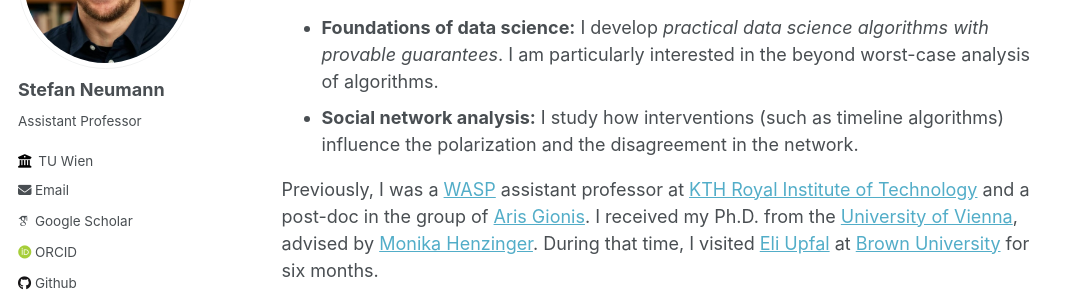
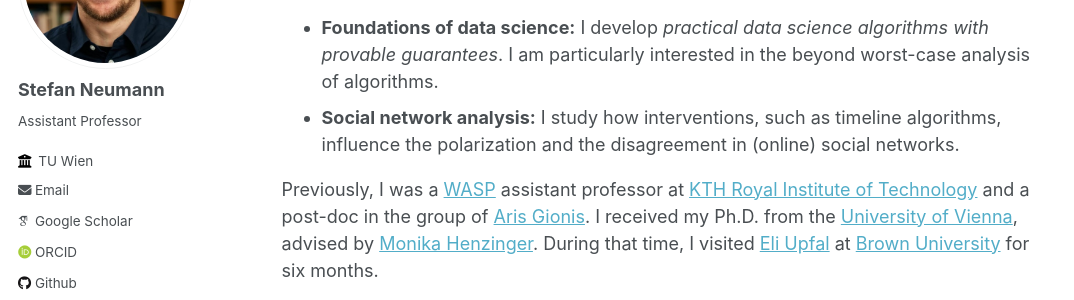
Before and after one commit to StefanResearch/StefanResearch.github.io, a Jekyll site: the page built from _pages/about.md, in a window 1280 px wide and 964 px high. Shown: the part 192-492 px from the top of the window, without its empty margins (0-1074 px from the left). Built offline with Jekyll 4.4.1, drawn with Linux system fonts in a browser that asks for light colours; some web fonts are replaced.

Commit message:
Minor change.

```diff
--- a/_pages/about.md
+++ b/_pages/about.md
@@ -12,8 +12,9 @@ generously funded by a [WWTF VRG grant](/vrg). My main research areas are as fol
 * **Foundations of data science:** I develop *practical data science
   algorithms with provable guarantees*. I am particularly interested in
   the beyond worst-case analysis of algorithms.
-* **Social network analysis:** I study how interventions (such as timeline
-  algorithms) influence the polarization and the disagreement in the network.
+* **Social network analysis:** I study how interventions, such as timeline
+  algorithms, influence the polarization and the disagreement in (online) social
+  networks.
 
 Previously, I was a [WASP](https://wasp-sweden.org) assistant professor at
 [KTH Royal Institute of Technology](https://www.kth.se)
```
